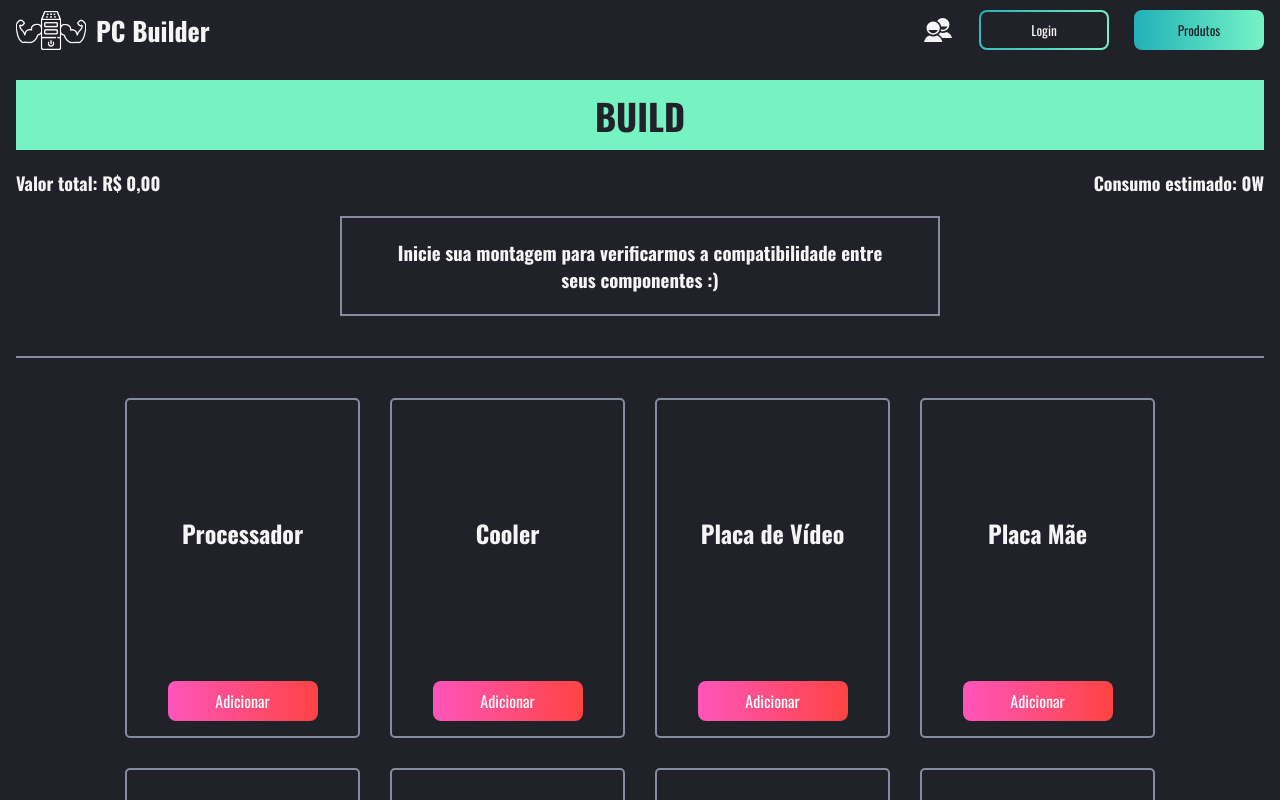
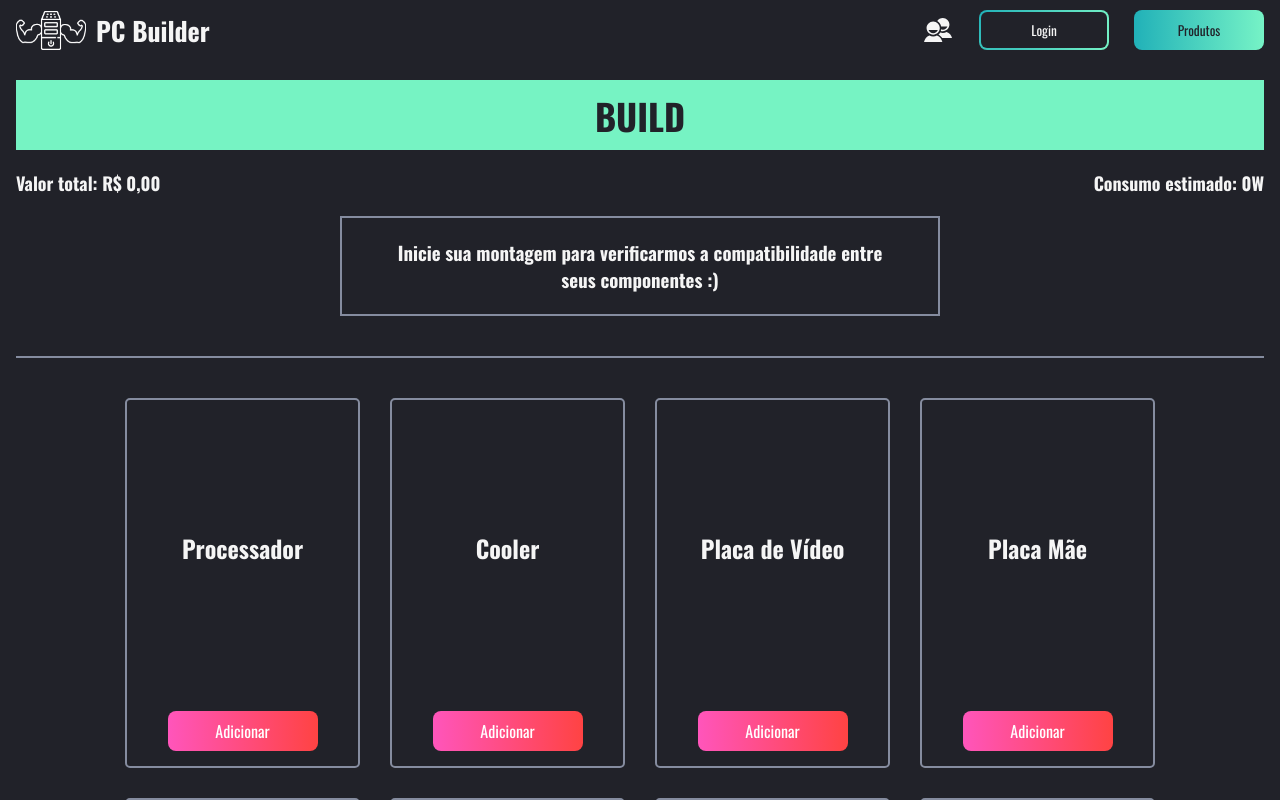
Before and after one commit to igormgg/pc-builder-capstone-q2, a React (Create React App) app: page /build in a window 1280 px wide. Shown: the top 800 px of the page. Built offline with nearby package versions, Linux system fonts and the light colour scheme.

Commit message:
fix: card animations

```diff
--- a/src/pages/Build/styles.js
+++ b/src/pages/Build/styles.js
@@ -89,18 +89,36 @@ export const ContainerMain = styled.div`
   .card {
     width: 100%;
     max-width: 235px;
-    min-height: 340px;
+    min-height: 370px;
     border-radius: 5px;
     display: flex;
     flex-direction: column;
     align-items: center;
     justify-content: center;
     border: 2px solid var(--gray2);
-    animation: fade_in_card 0.5s 1 ease-in-out;
+    /* animation: fade_in_card 0.5s 1 ease-in-out;
     @keyframes fade_in_card {
       from {
         opacity: 0;
         transform: translateX(-10px);
+      }
+    } */
+
+    &:nth-child(odd) {
+      animation: fade_in_card 0.45s 1 ease-in-out;
+    }
+    &:nth-child(even) {
+      animation: fade_in_card 0.5s 1 ease-in-out;
+    }
+
+    @keyframes fade_in_card {
+      0% {
+        opacity: 0;
+        transform: scale(0.9);
+      }
+      70% {
+        opacity: 1;
+        transform: scale(1.05);
       }
     }
 
@@ -134,13 +152,6 @@ export const ContainerMain = styled.div`
     }
 
     &.filled {
-      animation: card_filled_fade_in 0.5s 1 ease-in-out;
-      @keyframes card_filled_fade_in {
-        from {
-          opacity: 0;
-          transform: translateX(10px);
-        }
-      }
       .header {
         width: 100%;
         height: 145px;
@@ -205,7 +216,7 @@ export const ContainerMain = styled.div`
 `;
 
 export const ContainerFooter = styled.div`
-  padding: 20px 0;
+  padding: 10px 0;
   display: flex;
   justify-content: flex-end;
 
--- a/src/providers/build/index.jsx
+++ b/src/providers/build/index.jsx
@@ -18,7 +18,6 @@ export const BuildProvider = ({ children }) => {
     font: [],
     peripherals: [],
   });
-
   const [buildTotal, setBuildTotal] = useState(0);
   const [buildWatts, setBuildWatts] = useState(0);
   const [buildProducts, setBuildProducts] = useState([]);
```
